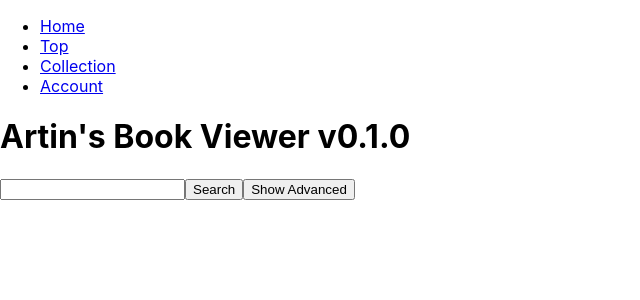
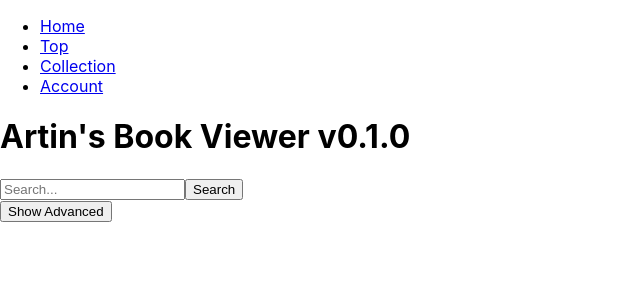
Before and after one commit to ArtinL/bookdb, a React (Create React App) app: page / in a window 1280 px wide. Shown: the top 300 px of the page, without its empty margins (0-640 px from the left). Built offline with nearby package versions, Linux system fonts and the light colour scheme.

Commit message:
Formatting/Structure Overhauls

```diff
--- a/src/components/BookList/BookList.component.tsx
+++ b/src/components/BookList/BookList.component.tsx
@@ -6,16 +6,13 @@ type BookListProps = {
     list: Book[];
 }
 
-const BookList: React.FC<BookListProps> = (props: any) => {
-    const list: Book[] = props.list;
+export default function BookList({list}: BookListProps): React.ReactElement {
     return (
         <div>
             <h2>Results:</h2>
-            {list.map((book: Book, index: number) => (
-                <BookListItem key={index} item={book}/>
+            {list.map((item: Book, i: number) => (
+                <BookListItem key={i} book={item}/>
             ))}
         </div>
     );
-};
-
-export default BookList;
+}
--- a/src/components/BookList/BookListItem/BookListItem.component.tsx
+++ b/src/components/BookList/BookListItem/BookListItem.component.tsx
@@ -3,13 +3,11 @@ import {Book} from '../../../Book'
 import {Link} from 'react-router-dom'
 
 type ItemProps = {
-    item: Book;
+    key: number;
+    book: Book;
 };
 
-const BookListItem: React.FC<ItemProps> = (props: any) => {
-    const book: Book = props.item;
-    //console.log(book)
-
+export default function BookListItem({book}: ItemProps): React.ReactElement {
     return (
         <div>
             <img
@@ -25,5 +23,3 @@ const BookListItem: React.FC<ItemProps> = (props: any) => {
         </div>
     );
 };
-
-export default BookListItem;
--- a/src/components/NavBar/NavBar.component.tsx
+++ b/src/components/NavBar/NavBar.component.tsx
@@ -1,7 +1,7 @@
 import React from 'react';
 import NavItem from './NavItem/NavItem.component';
 
-const Navbar: React.FC = () => {
+export default function Navbar(): React.ReactElement {
     return (
         <nav>
             <ul>
@@ -12,6 +12,4 @@ const Navbar: React.FC = () => {
             </ul>
         </nav>
     );
-};
-
-export default Navbar;
+}
--- a/src/components/NavBar/NavItem/NavItem.component.tsx
+++ b/src/components/NavBar/NavItem/NavItem.component.tsx
@@ -6,12 +6,10 @@ type NavItemProps = {
     link: string;
 };
 
-const NavItem: React.FC<NavItemProps> = ({name, link}) => {
+export default function NavItem({name, link}: NavItemProps): React.ReactElement {
     return (
         <li>
             <Link to={link}>{name}</Link>
         </li>
     );
 };
-
-export default NavItem;
--- /dev/null
+++ b/src/components/SearchBar/AdvSearch/AdvSearch.component.tsx
@@ -0,0 +1,39 @@
+import React, {useState} from 'react';
+
+type advSearchProps = {
+    advParamChange: (paramkey: string, paramvalue: string, reset: boolean) => void;
+    prevParams: string;
+}
+
+export default function AdvSearch({advParamChange, prevParams}: advSearchProps): React.ReactElement {
+
+    const [showAdvancedSearch, setShowAdvancedSearch] = useState<boolean>(false);
+
+    function handleToggleAdvancedSearch(): void {
+        setShowAdvancedSearch((prevValue: boolean) => !prevValue);
+    }
+
+    function handleClearFilters(): void {
+        advParamChange('', '', true);
+    }
+
+    return (
+        <div>
+            <button onClick={handleToggleAdvancedSearch}>
+                {showAdvancedSearch ? 'Hide Advanced' : 'Show Advanced'}
+            </button>
+            {showAdvancedSearch && (
+                <div>
+                    <p>Category:</p>
+                    <input
+                        type="text"
+                        value={prevParams}
+                        placeholder={'Enter a category...'}
+                        onChange={(e) => advParamChange('category', e.target.value, false)}
+                    />
+                    <button onClick={handleClearFilters}>Clear Filters</button>
+                </div>
+            )}
+        </div>
+    );
+}
--- a/src/components/SearchBar/SearchBar.component.tsx
+++ b/src/components/SearchBar/SearchBar.component.tsx
@@ -1,65 +1,58 @@
-import React, {useState, useRef} from 'react';
+import React, {useState, useRef, ChangeEvent, KeyboardEvent} from 'react';
+import {useNavigate} from 'react-router-dom';
+import AdvSearch from './AdvSearch/AdvSearch.component';
 
-type SearchBarProps = {
-    onSearch: (query: string, advancedParams: Record<string, string>) => void;
-};
+export default function SearchBar(): React.ReactElement {
+    const [query, setQuery] = useState<string>('');
+    const [advancedParams, setAdvancedParams] = useState<Record<string, string>>({});
 
-const SearchBar: React.FC<SearchBarProps> = ({onSearch}) => {
-    const [query, setQuery] = useState('');
-    const [showAdvancedSearch, setShowAdvancedSearch] = useState(false);
-    const [advancedParams, setAdvancedParams] = useState<Record<string, string>>({});
     const searchButtonRef = useRef<HTMLButtonElement>(null);
+    const navigate = useNavigate();
 
-    const handleSearch = () => {
-        onSearch(query, advancedParams);
-    };
+    function handleSearch(): void {
+        let queryString: string = `/results?query=${query}`;
 
-    const handleAdvancedParamChange = (paramKey: string, paramValue: string) => {
-        setAdvancedParams((prevParams) => ({
-            ...prevParams,
-            [paramKey]: paramValue,
-        }));
-    };
+        Object.entries(advancedParams).forEach(([key, value]) => {
+            queryString += `&${key}=${value}`;
+        });
 
-    const handleToggleAdvancedSearch = () => {
-        setShowAdvancedSearch((prevValue) => !prevValue);
-    };
+        navigate(queryString);
+    }
 
-    const handleClearFilters = () => {
-        setAdvancedParams({});
-        onSearch(query, {});
-    };
+    function handleAdvancedParamChange(paramKey: string, paramValue: string, reset: boolean): void {
+        if (reset) setAdvancedParams({})
+        else {
+            setAdvancedParams(prevParams => ({
+                ...prevParams,
+                [paramKey]: paramValue,
+            }));
+        }
+    }
 
-    const handleKeyDown = (e: React.KeyboardEvent<HTMLInputElement>) => {
+    function handleKeyDown(e: KeyboardEvent<HTMLInputElement>): void {
         if (e.key === 'Enter') {
             handleSearch();
         }
-    };
+    }
+
+    function handleInputChange(e: ChangeEvent<HTMLInputElement>): void {
+        setQuery(e.target.value);
+    }
 
     return (
         <div>
-            <input placeholder={query} type="text" value={query} onChange={(e) => setQuery(e.target.value)}
-                   onKeyDown={handleKeyDown}/>
-            <button ref={searchButtonRef} onClick={handleSearch}>Search</button>
-            <button onClick={handleToggleAdvancedSearch}>
-                {showAdvancedSearch ? 'Hide Advanced' : 'Show Advanced'}
+            <input
+                placeholder="Search..."
+                type="text"
+                value={query}
+                onChange={handleInputChange}
+                onKeyDown={handleKeyDown}
+            />
+            <button ref={searchButtonRef} onClick={handleSearch}>
+                Search
             </button>
-            {showAdvancedSearch && (
-                <div>
-                    {/* Render advanced search fields here */}
-                    <p>Category:</p>
-                    <input
-                        type="text"
-                        value={advancedParams.category || ''}
-                        onChange={(e) => handleAdvancedParamChange('category', e.target.value)}
-                    />
-                    {/* Add more advanced search fields as needed */}
-                    <button onClick={handleClearFilters}>Clear Filters</button>
-                </div>
-            )}
+            <AdvSearch advParamChange={handleAdvancedParamChange} prevParams={advancedParams.category}/>
 
         </div>
     );
-};
-
-export default SearchBar;
+}
--- a/src/pages/BookDetails.page.tsx
+++ b/src/pages/BookDetails.page.tsx
@@ -3,20 +3,19 @@ import {useLocation, useNavigate} from 'react-router-dom';
 import {Book} from '../Book';
 import Navbar from "../components/NavBar/NavBar.component";
 
-const BookDetails: React.FC = () => {
-    const location = useLocation();
-    const navigate = useNavigate();
+export default function BookDetails(): React.ReactElement {
+    const location: any = useLocation();
+    const navigate: any = useNavigate();
 
     const bookData: Book = location.state?.bookData;
 
     if (!bookData) {
-        // Handle case when book data is not available
         return <div>No book data available</div>;
     }
 
-    const handleGoBack = () => {
-        navigate(-1); // Go back to the previous page in the history
-    };
+    function handleGoBack(): void {
+        navigate(-1);
+    }
 
     return (
         <div>
@@ -38,6 +37,4 @@ const BookDetails: React.FC = () => {
 
         </div>
     );
-};
-
-export default BookDetails;
+}
--- a/src/pages/Collection.page.tsx
+++ b/src/pages/Collection.page.tsx
@@ -1,7 +1,7 @@
 import React from 'react';
 import NavBar from '../components/NavBar/NavBar.component';
 
-const Collection: React.FC = () => {
+export default function Collection(): React.ReactElement {
     return (
         <div>
             <NavBar/>
@@ -9,5 +9,3 @@ const Collection: React.FC = () => {
         </div>
     );
 }
-
-export default Collection;
--- a/src/pages/Home.page.tsx
+++ b/src/pages/Home.page.tsx
@@ -1,31 +1,13 @@
 import React from 'react';
-import {useNavigate} from 'react-router-dom';
 import SearchBar from '../components/SearchBar/SearchBar.component';
 import NavBar from '../components/NavBar/NavBar.component';
 
-const Home: React.FC = () => {
-    const navigate = useNavigate();
-
-    const handleSearch = (query: string, advancedParams: Record<string, string>) => {
-        // Construct the query string with the search query and advanced parameters
-        let queryString = `/results?query=${query}`;
-
-        // Append the advanced parameters to the query string
-        Object.entries(advancedParams).forEach(([key, value]) => {
-            queryString += `&${key}=${value}`;
-        });
-
-        // Navigate to the results page with the complete query string
-        navigate(queryString);
-    };
-
+export default function Home(): React.ReactElement {
     return (
         <div>
             <NavBar/>
             <h1>Artin's Book Viewer v0.1.0</h1>
-            <SearchBar onSearch={handleSearch}/>
+            <SearchBar/>
         </div>
     );
-};
-
-export default Home;
+}
--- a/src/pages/Results.page.tsx
+++ b/src/pages/Results.page.tsx
@@ -1,5 +1,5 @@
 import React, {useEffect, useState} from 'react';
-import {useNavigate, useLocation} from 'react-router-dom';
+import {useLocation} from 'react-router-dom';
 import BookList from '../components/BookList/BookList.component';
 import SearchBar from '../components/SearchBar/SearchBar.component';
 import NavBar from '../components/NavBar/NavBar.component';
@@ -11,17 +11,16 @@ const API_URL: string = "https://www.googleapis.com/books/v1/volumes";
 const API_KEY: string = "AIzaSyCQAK-HfYpmCljoCDooRvPIPQcL7MNRTFk";
 
 
-const Results: React.FC = () => {
+export default function Results(): React.ReactElement {
     const [results, setResults] = useState<Book[]>([]);
 
-    const location = useLocation();
-    const navigate = useNavigate();
-    const queryParams = new URLSearchParams(location.search);
+    const location: any = useLocation();
+    const queryParams: any = new URLSearchParams(location.search);
     const query: string = queryParams.get('query') || '';
     const category: string = queryParams.get('category') || '';
 
     useEffect((): void => {
-        const fetchResults = async () => {
+        async function fetchResults(): Promise<void> {
             console.log('Fetching results...' + query);
             try {
                 const testURL: string = API_URL + "?q=" + query + "&key=" + API_KEY;
@@ -32,41 +31,25 @@ const Results: React.FC = () => {
             } catch (error) {
                 console.error('Error:', error);
             }
-        };
+        }
 
         fetchResults();
     }, [query]);
 
-    const filterResults = (results: Book[]): Book[] => {
+    function filterResults(results: Book[]): Book[] {
         if (category) {
-            // Filter the results based on the category
             return results.filter((book: Book) => book.categories?.includes(category));
         }
         return results;
-    };
-
-    const handleSearch = (query: string, advancedParams: Record<string, string>) => {
-        // Construct the query string with the search query and advanced parameters
-        let queryString = `/results?query=${query}`;
-
-        // Append the advanced parameters to the query string
-        Object.entries(advancedParams).forEach(([key, value]) => {
-            queryString += `&${key}=${value}`;
-        });
-
-        // Navigate to the results page with the complete query string
-        navigate(queryString);
-    };
+    }
 
     return (
         <div>
             <NavBar/>
             <h1>Results Page</h1>
             <p>Search query: {query}</p>
-            <SearchBar onSearch={handleSearch}/>
+            <SearchBar/>
             <BookList list={filterResults(results)}/>
         </div>
     );
-};
-
-export default Results;
+}
```
